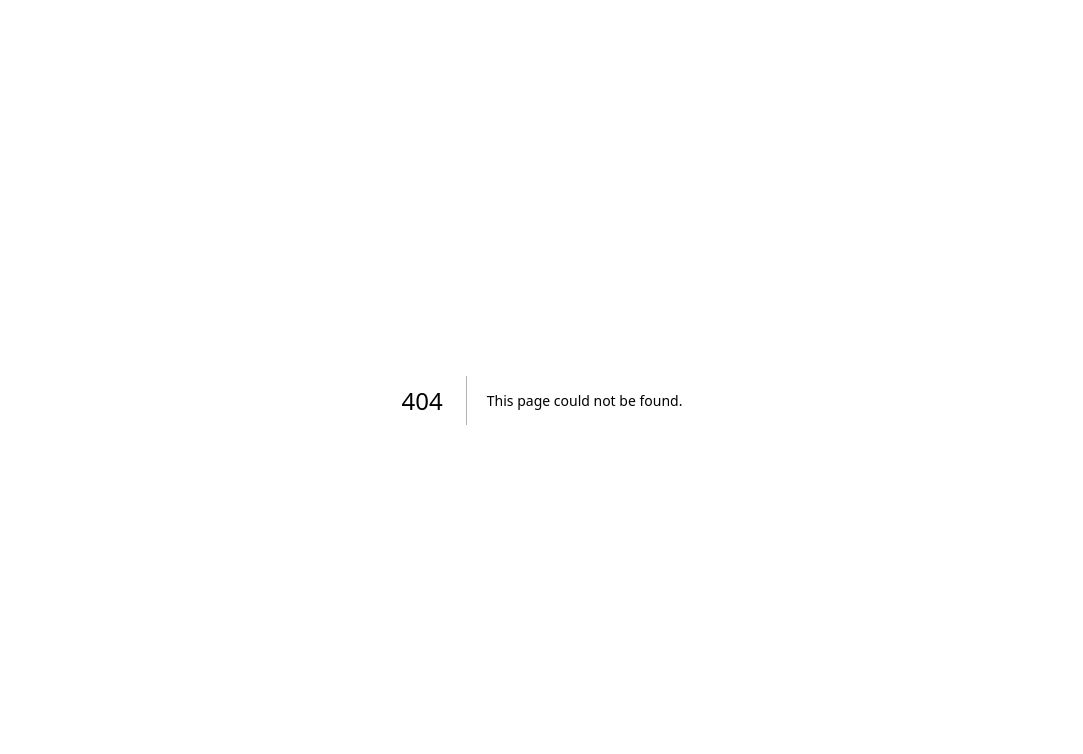
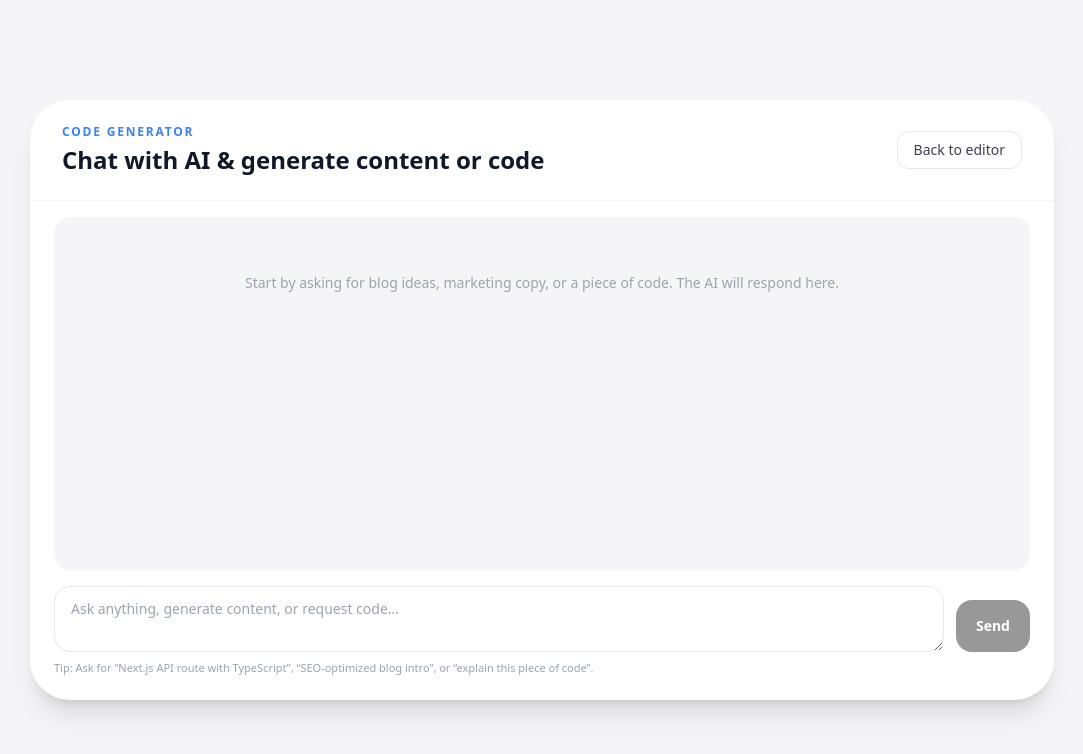
Before and after one commit to cgsstudio/ai-image-editor, a Next.js app: page /code-generator in a window 1280 px wide. Before the commit this address had no page. Shown: the top 754 px of the page, without its empty margins (98-1181 px from the left). Built offline with nearby package versions, Linux system fonts and the light colour scheme.

Commit message:
Initial commit

```diff
--- /dev/null
+++ b/app/api/code-chat/route.ts
@@ -0,0 +1,70 @@
+import { NextResponse } from 'next/server';
+
+const GEMINI_API_KEY = process.env.GEMINI_API_KEY;
+const GEMINI_TEXT_MODEL = process.env.GEMINI_TEXT_MODEL || 'gemini-1.5-flash';
+
+export async function POST(req: Request) {
+  try {
+    if (!GEMINI_API_KEY) {
+      return NextResponse.json(
+        { error: 'GEMINI_API_KEY is not configured on the server.' },
+        { status: 500 }
+      );
+    }
+
+    const body = await req.json();
+    const messages = (body?.messages || []) as { role: 'user' | 'assistant'; content: string }[];
+
+    if (!messages.length) {
+      return NextResponse.json({ error: 'No messages provided' }, { status: 400 });
+    }
+
+    const contents = messages.map((m) => ({
+      role: m.role === 'user' ? 'user' : 'model',
+      parts: [{ text: m.content }],
+    }));
+
+    const response = await fetch(
+      `https://generativelanguage.googleapis.com/v1beta/models/${GEMINI_TEXT_MODEL}:generateContent?key=${GEMINI_API_KEY}`,
+      {
+        method: 'POST',
+        headers: {
+          'Content-Type': 'application/json',
+        },
+        body: JSON.stringify({ contents }),
+      }
+    );
+
+    if (!response.ok) {
+      const text = await response.text();
+      console.error('Gemini API error:', text);
+      return NextResponse.json(
+        { error: `Gemini API error: ${response.status}` },
+        { status: 500 }
+      );
+    }
+
+    const json: any = await response.json();
+
+    const reply =
+      json?.candidates?.[0]?.content?.parts
+        ?.map((p: any) => p.text)
+        .join('')
+        .trim() || '';
+
+    if (!reply) {
+      return NextResponse.json(
+        { error: 'No reply returned from Gemini.' },
+        { status: 500 }
+      );
+    }
+
+    return NextResponse.json({ reply });
+  } catch (error: any) {
+    console.error('Error in /api/code-chat:', error);
+    return NextResponse.json(
+      { error: error.message || 'Failed to generate content' },
+      { status: 500 }
+    );
+  }
+}
--- /dev/null
+++ b/app/code-generator/page.tsx
@@ -0,0 +1,146 @@
+"use client";
+
+import React, { useState } from "react";
+
+type ChatMessage = {
+  role: "user" | "assistant";
+  content: string;
+};
+
+export default function CodeGeneratorPage() {
+  const [messages, setMessages] = useState<ChatMessage[]>([]);
+  const [input, setInput] = useState("");
+  const [isLoading, setIsLoading] = useState(false);
+  const [error, setError] = useState<string | null>(null);
+
+  const handleSend = async () => {
+    if (!input.trim() || isLoading) return;
+
+    const newMessages: ChatMessage[] = [
+      ...messages,
+      { role: "user", content: input.trim() },
+    ];
+    setMessages(newMessages);
+    setInput("");
+    setIsLoading(true);
+    setError(null);
+
+    try {
+      const res = await fetch("/api/code-chat", {
+        method: "POST",
+        headers: { "Content-Type": "application/json" },
+        body: JSON.stringify({ messages: newMessages }),
+      });
+
+      if (!res.ok) {
+        const data = await res.json().catch(() => ({}));
+        throw new Error(data.error || "Failed to get response from AI");
+      }
+
+      const data = await res.json();
+      setMessages([
+        ...newMessages,
+        { role: "assistant", content: data.reply as string },
+      ]);
+    } catch (err: any) {
+      console.error(err);
+      setError(err.message || "Something went wrong");
+    } finally {
+      setIsLoading(false);
+    }
+  };
+
+  const handleKeyDown = (e: React.KeyboardEvent<HTMLTextAreaElement>) => {
+    if (e.key === "Enter" && !e.shiftKey) {
+      e.preventDefault();
+      handleSend();
+    }
+  };
+
+  return (
+    <main className="min-h-screen bg-[#F5F5F7] flex items-center justify-center p-4 lg:p-8">
+      <div className="w-full max-w-5xl bg-white rounded-[2.5rem] shadow-xl overflow-hidden min-h-[75vh] flex flex-col">
+        <header className="w-full py-6 px-8 flex items-center justify-between border-b border-gray-100">
+          <div className="flex flex-col">
+            <span className="text-xs font-semibold uppercase tracking-[0.15em] text-blue-500">
+              Code Generator
+            </span>
+            <h1 className="text-xl md:text-2xl font-bold text-gray-900 mt-1">
+              Chat with AI & generate content or code
+            </h1>
+          </div>
+          <a
+            href="/"
+            className="px-4 py-2 rounded-xl border border-gray-200 text-sm font-medium text-gray-700 hover:bg-gray-50"
+          >
+            Back to editor
+          </a>
+        </header>
+
+        <div className="flex-1 flex flex-col px-6 pb-6 pt-4">
+          <div className="flex-1 overflow-y-auto rounded-2xl bg-[#F5F5F7] p-4 space-y-4">
+            {messages.length === 0 && (
+              <div className="text-center text-gray-400 text-sm mt-10">
+                Start by asking for blog ideas, marketing copy, or a piece of
+                code. The AI will respond here.
+              </div>
+            )}
+
+            {messages.map((m, idx) => (
+              <div
+                key={idx}
+                className={`flex ${
+                  m.role === "user" ? "justify-end" : "justify-start"
+                }`}
+              >
+                <div
+                  className={`max-w-[80%] rounded-2xl px-4 py-3 text-sm leading-relaxed whitespace-pre-wrap ${
+                    m.role === "user"
+                      ? "bg-blue-600 text-white"
+                      : "bg-white text-gray-900 shadow-sm border border-gray-100"
+                  }`}
+                >
+                  {m.content}
+                </div>
+              </div>
+            ))}
+
+            {isLoading && (
+              <div className="text-xs text-gray-400 animate-pulse">
+                AI is thinking…
+              </div>
+            )}
+          </div>
+
+          <div className="mt-4 space-y-2">
+            {error && (
+              <div className="text-xs text-red-500 bg-red-50 border border-red-100 rounded-xl px-3 py-2">
+                {error}
+              </div>
+            )}
+            <div className="flex items-end gap-3">
+              <textarea
+                value={input}
+                onChange={(e) => setInput(e.target.value)}
+                onKeyDown={handleKeyDown}
+                placeholder="Ask anything, generate content, or request code…"
+                className="flex-1 min-h-[52px] max-h-40 rounded-2xl border border-gray-200 bg-white px-4 py-3 text-sm outline-none focus:border-blue-500 focus:ring-2 focus:ring-blue-100 resize-y"
+              />
+              <button
+                onClick={handleSend}
+                disabled={isLoading || !input.trim()}
+                className="h-[52px] px-5 rounded-2xl bg-black text-white text-sm font-semibold shadow-sm disabled:opacity-40 disabled:cursor-not-allowed hover:bg-gray-900"
+              >
+                {isLoading ? "Sending…" : "Send"}
+              </button>
+            </div>
+            <p className="text-[11px] text-gray-400">
+              Tip: Ask for “Next.js API route with TypeScript”, “SEO‑optimized
+              blog intro”, or “explain this piece of code”.
+            </p>
+          </div>
+        </div>
+      </div>
+    </main>
+  );
+}
--- a/components/LayoutHeader.tsx
+++ b/components/LayoutHeader.tsx
@@ -8,9 +8,17 @@ export default function LayoutHeader() {
             </div>
             <div className="flex items-center gap-8">
                 <a href="#" className="text-sm font-medium text-gray-600 hover:text-black">About</a>
-                <button className="px-5 py-2 rounded-xl border border-blue-500 text-blue-600 text-sm font-medium hover:bg-blue-50 transition-colors">
-                    Try Free
-                </button>
+                <div className="flex items-center gap-3">
+                    <button className="px-5 py-2 rounded-xl border border-blue-500 text-blue-600 text-sm font-medium hover:bg-blue-50 transition-colors">
+                        Try Free
+                    </button>
+                    <a
+                        href="/code-generator"
+                        className="px-5 py-2 rounded-xl bg-black text-white text-sm font-medium hover:bg-gray-900 transition-colors"
+                    >
+                        Code Generator
+                    </a>
+                </div>
             </div>
         </header>
     );
```
Also changed, not shown: 1 other file (tests, documents, lock files or other folders).
